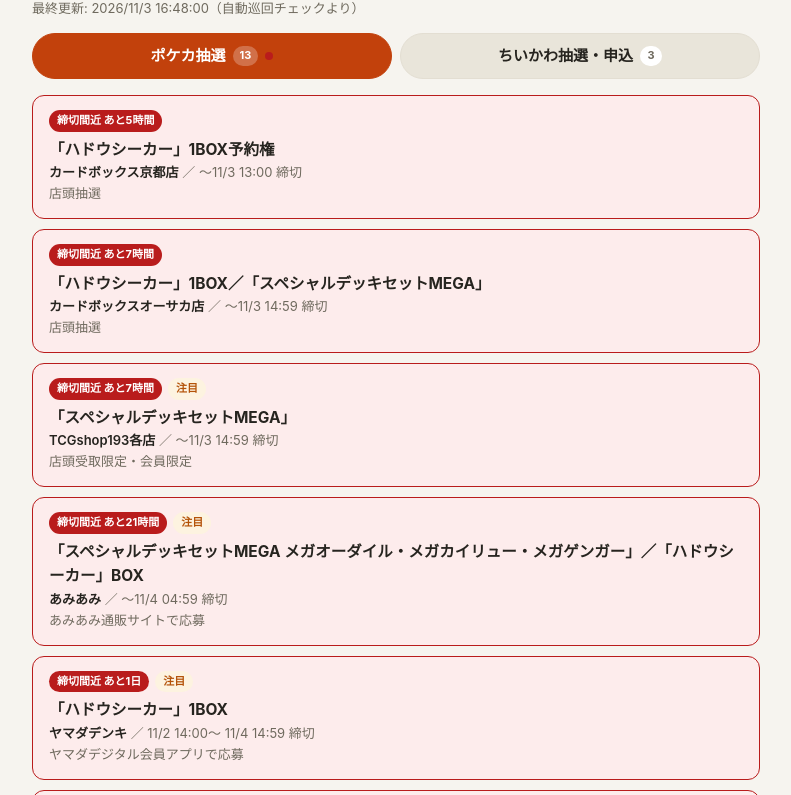
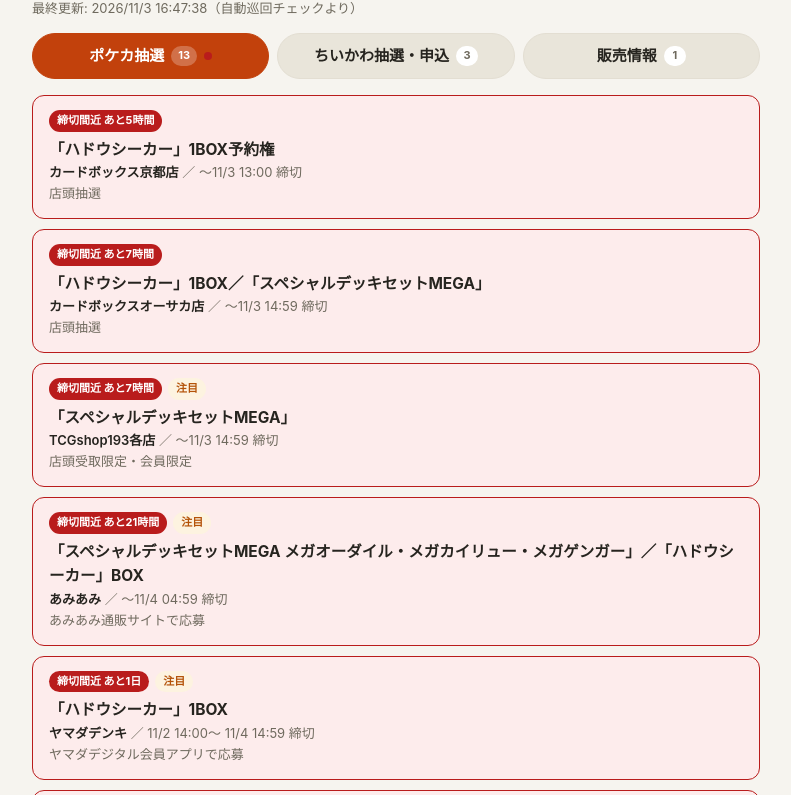
Before and after one commit to porinpi-JAPAN/chusen-lottery, a plain HTML site: page index.html in a window 1280 px wide. Shown: the part 61-856 px from the top of the page, without its empty margins (244-1035 px from the left). Drawn offline with Linux system fonts and the light colour scheme.

Commit message:
「販売情報」タブを追加し、ちいかわマーケット11/6発売を掲載

```diff
--- a/index.html
+++ b/index.html
@@ -66,6 +66,7 @@
   <div class="tabs" role="tablist">
     <button class="tab active" id="tab-pokeca" role="tab" data-cat="pokeca">ポケカ抽選<span class="count" id="count-pokeca">-</span><span class="dot" id="dot-pokeca"></span></button>
     <button class="tab" id="tab-chiikawa" role="tab" data-cat="chiikawa">ちいかわ抽選・申込<span class="count" id="count-chiikawa">-</span><span class="dot" id="dot-chiikawa"></span></button>
+    <button class="tab" id="tab-sales" role="tab" data-cat="sales">販売情報<span class="count" id="count-sales">-</span><span class="dot" id="dot-sales"></span></button>
   </div>
   <div id="list"></div>
   <footer>個人用のまとめページです。応募条件・日時は各公式ページで必ず最終確認してください。</footer>
@@ -142,12 +143,12 @@ document.querySelectorAll(".tab").forEach(t=>t.addEventListener("click", ()=>sho
 fetch("data.json").then(r=>r.json()).then(data=>{
   DATA = data; NOW = Date.now();
   document.getElementById("updated").textContent = "最終更新: "+new Date(data.updatedAt).toLocaleString("ja-JP",{timeZone:"Asia/Tokyo"})+"（自動巡回チェックより）";
-  for(const cat of ["pokeca","chiikawa"]){
+  for(const cat of ["pokeca","chiikawa","sales"]){
     const items = prepare(data.items.filter(it=>it.category===cat), NOW);
     document.getElementById("count-"+cat).textContent = items.filter(x=>x.st.key!=="done").length;
     document.getElementById("dot-"+cat).classList.toggle("on", items.some(x=>x.st.key==="soon"));
   }
-  show(location.hash === "#chiikawa" ? "chiikawa" : "pokeca");
+  show(["chiikawa","sales"].includes(location.hash.slice(1)) ? location.hash.slice(1) : "pokeca");
 }).catch(()=>{
   document.getElementById("updated").textContent = "データの読み込みに失敗しました。";
 });
```
Also changed, not shown: data.json (+1 -1 lines).
